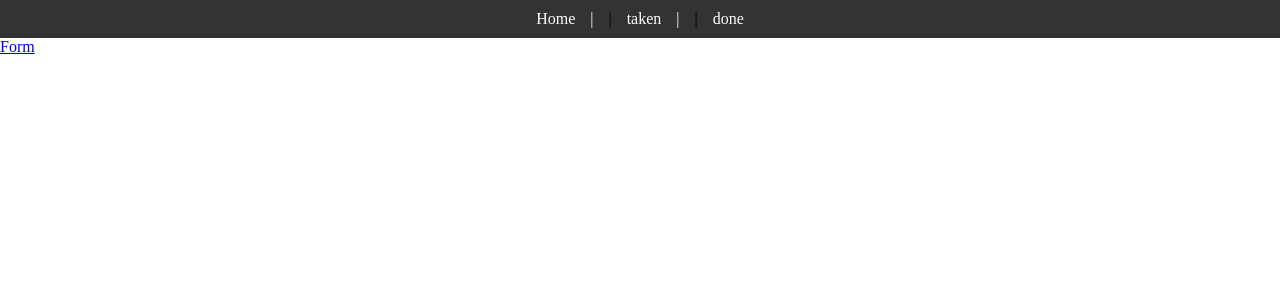
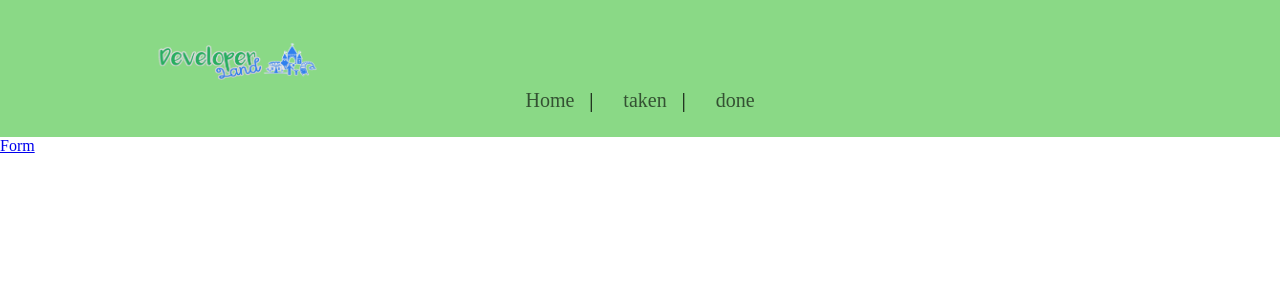
Before and after one commit to Jordy-lizard/kwik-kwek-en-kwak, a PHP site: page / in a window 1280 px wide. Shown: the top 300 px of the page. Run offline with PHP 8.4, Linux system fonts and the light colour scheme.

Commit message:
better styling header

```diff
--- a/components/header.php
+++ b/components/header.php
@@ -2,11 +2,14 @@
 <?php require_once __DIR__ . "/../backend/config.php"; ?>
 
 <header>
+    <div class="logoHdr">
+<img src="../img/logo-big-v4.png" alt="sorryyy ik heb je img opgegeten" height="50px" width="175px">
+    </div>
 
     <div class="container">
         <nav>
-            <a href="<?php echo $base_url; ?>/index.php">Home</a> |
-            <a href="<?php echo $base_url; ?>/tasks/taken.php">taken</a>|
+            <a href="<?php echo $base_url; ?>/index.php">Home</a>
+            <a href="<?php echo $base_url; ?>/tasks/taken.php">taken</a>
             <a href="<?php echo $base_url; ?>/tasks/done.php">done</a>
         </nav>
 
--- a/css/header.css
+++ b/css/header.css
@@ -7,7 +7,7 @@
 
 /* Header styling */
 header {
-    background-color: #333; /* Dark background for header */
+    background-color:  #69cf64c6; /* Dark background for header */
     padding: 10px 0; /* Padding around the header */
 }
 
@@ -28,25 +28,33 @@ nav {
 /* Styling for the links */
 nav a {
     text-decoration: none; /* Remove underlines */
-    color: #fff; /* White text */
+    color: #000000a0; /* White text */
     padding: 0 15px; /* Add space between links */
-    font-size: 16px; /* Slightly larger font */
+    font-size: 20px; /* Slightly larger font */
     transition: color 0.3s ease; /* Smooth color change on hover */
+    padding-bottom: 5px;
+    margin-bottom: 10px;
 }
 
 /* Hover effect for links */
 nav a:hover {
-    color: #f39c12; /* Change text color to orange when hovered */
+    color: #12a4f3; /* Change text color to orange when hovered */
 }
 
 /* Vertical pipe separator */
 nav a:not(:last-child)::after {
     content: "|"; /* Display a pipe between links */
-    color: #fff; /* White color for separator */
+    color: #000000; /* White color for separator */
     padding-left: 15px; /* Space between link and separator */
+
 }
 
 /* Remove the separator after the last link */
 nav a:last-child::after {
     content: "";
 }
+
+.logoHdr img{
+    margin-left: 150px;
+    margin-top: 25px;
+}
```
